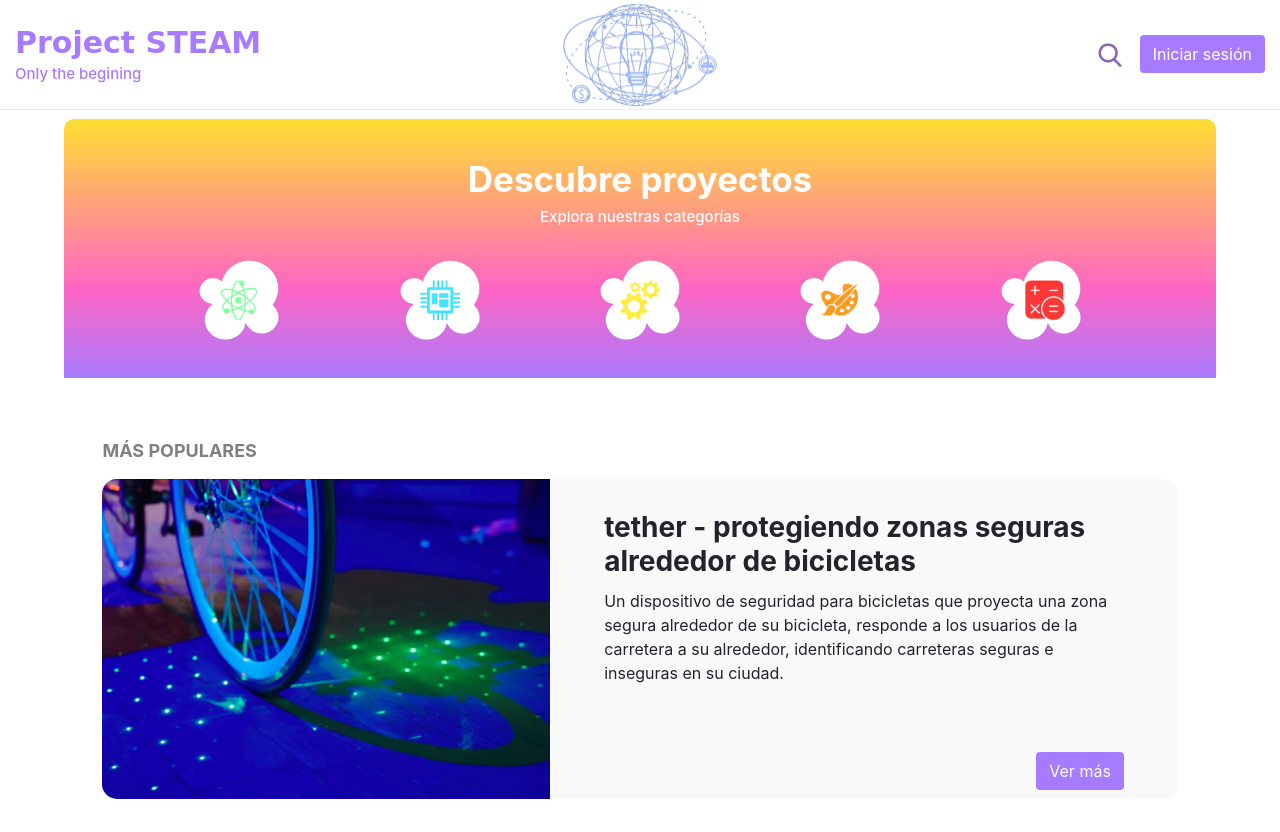
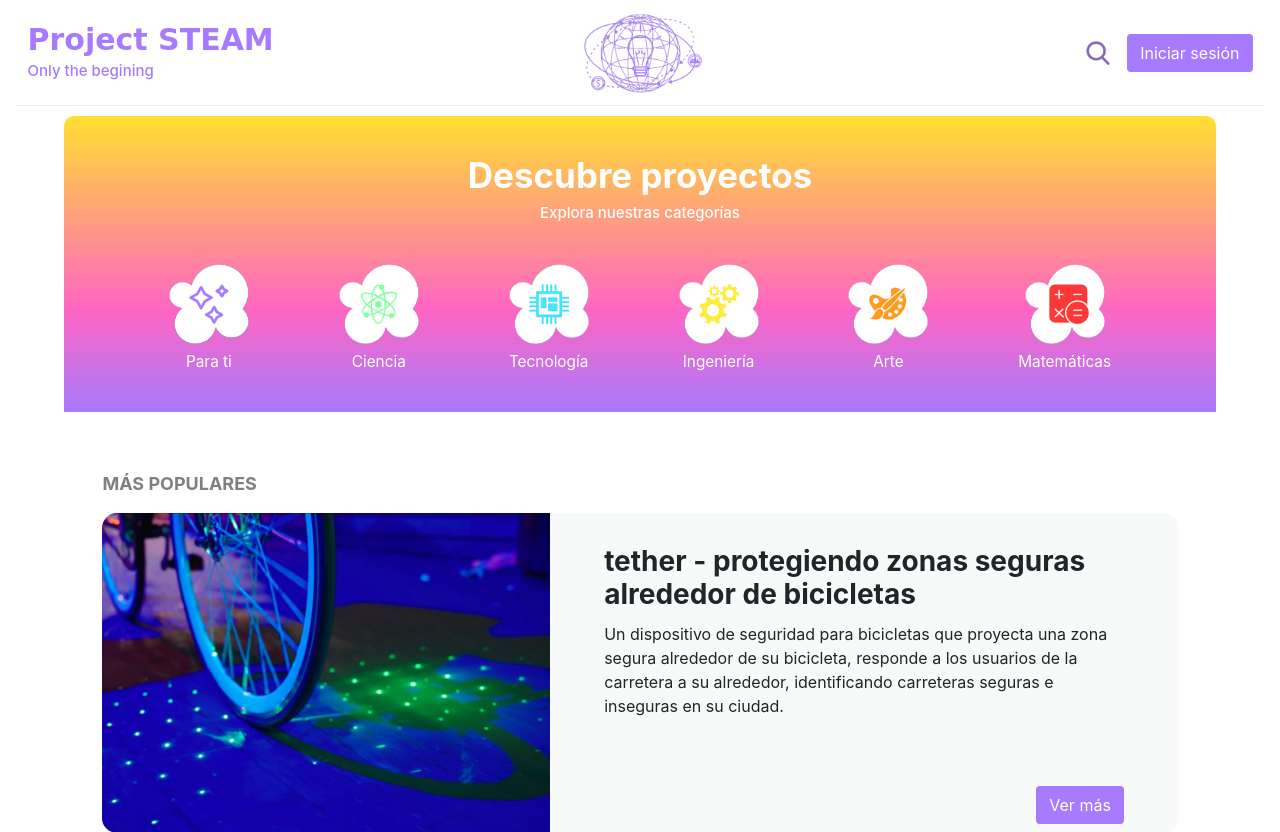
Before and after one commit to mariasol210/Crowdfunding_DesarrolloWeb, a PHP site: page / in a window 1280 px wide. Shown: the top 832 px of the page. Run offline with PHP 8.4, Linux system fonts and the light colour scheme; some libraries are stand-ins or nearby versions; some web fonts are replaced.

Commit message:
afinado el top del index

```diff
--- a/css/style.css
+++ b/css/style.css
@@ -25,17 +25,19 @@ h1{
 h2{
     margin: 0;
     padding-top: 0.75%;
+    padding-bottom: 0.75%;
     font-size: 15px;
 }
 
 /* TOP */
-.row.top_bar{
-    justify-content: space-between;
-    border-bottom: 1px solid #e9ecef
+.top_bar{
+    display: grid;
+    grid-template-columns: 3fr 2fr 3fr;
+    border-bottom: 1px solid #e9ecef;
+    padding: 1% 1%;
 }
 
-.col-md-5.top_buttons {
-    align-items: center;
+#top_buttons {
     text-align: end;
     margin: auto 0;
 }
@@ -46,22 +48,24 @@ h2{
 
 .logo {
     position: relative;
-    width: 12vw;
-    padding-block: 1%;
+    height: 80px;
+    width: auto;
+    margin-block: auto;
+    justify-self: center;
 }
 
-.row.top_bar h1{
+.top_bar h1{
     font-size: 30px;
     font-weight: bold;
     font-family: 'Shrikhand', cursive;
 }
 
-.row.top_bar h1, .row.top_bar h2{
+.top_bar h1, .top_bar h2{
     color: var(--morado);
 }
 
 /* NAVEGACIÓN */
-.nav_container h1, .nav_container h2{
+.nav_container h1, .nav_container h2, .nav_container p{
     color: white;
 }
 
@@ -83,15 +87,28 @@ h2{
     width: 90%;
 }
 
-#nav_buttons{
+.nav_buttons{
     display: flex;
     margin-top: 3%;
     justify-content: space-evenly;
 }
 
-#nav_buttons input:hover{
+.nav_buttons input{
+    width: 10vw;
+    max-width: 80px;
+    height: auto;
+}
+
+.nav_buttons p{
+    margin-bottom: 0;
+    font-size: 1.2vw;
+}
+
+.nav_buttons input:hover{
     opacity: 0.8;
 }
+
+
 
 /*MODAL INICIAR SESION*/
 .bgPurple{
@@ -241,3 +258,7 @@ footer a{
 }
 
 /**/
+
+@media only screen and (max-width: 600px){
+
+}
--- a/index.html
+++ b/index.html
@@ -19,15 +19,13 @@
 <body>
   <!-- Top container -->
   <div class="container-fluid">
-    <div class="row top_bar">
-      <div class="col-md-5" style="margin-block: auto;">
+    <div class="top_bar">
+      <div style="margin-block: auto;">
         <h1>Project STEAM</h1>
         <h2>Only the begining</h2>
       </div>
-      <div class="col-md-2" style="text-align: center;">
-        <img class="img-fluid logo" src="media/logo_azul.png">
-      </div>
-      <div class="col-md-5 top_buttons">
+      <img class="img-fluid logo" src="media/logo_morado.png">
+      <div id="top_buttons">
         <button type="button" class="btn search_button">
           <img src="media/search.png" style="width: 24px">
         </button>
@@ -220,14 +218,32 @@
   <div class="container-fluid nav_container">
     <h1>Descubre proyectos</h1>
     <h2>Explora nuestras categorías</h2>
-    <div id="nav_buttons">
-      <input type="image" name="ciencia" src="media/ciencia.png" width="80" height="auto" alt="ciencia">
-      <input type="image" name="tech" src="media/tech.png" width="80" height="auto" alt="tecnologia">
-      <input type="image" name="ingenieria" src="media/ingenieria.png" width="80" height="auto" alt="ingenieria">
-      <input type="image" name="arte" src="media/arte.png" width="80" height="auto" alt="arte">
-      <input type="image" name="mates" src="media/mates.png" width="80" height="auto" alt="matematicas">
+    <div class="nav_buttons">
+      <div>
+        <input type="image" name="para_ti" src="media/para_ti.png" alt="para_ti">
+        <p>Para ti</p>
+      </div>
+      <div>
+        <input type="image" name="ciencia" src="media/ciencia.png" alt="ciencia">
+        <p>Ciencia</p>
+      </div>
+      <div>
+        <input type="image" name="tech" src="media/tech.png" alt="tecnologia">
+        <p>Tecnología</p>
+      </div>
+      <div>
+        <input type="image" name="ingenieria" src="media/ingenieria.png" alt="ingenieria">
+        <p>Ingeniería</p>
+      </div>
+      <div>
+        <input type="image" name="arte" src="media/arte.png" alt="arte">
+        <p>Arte</p>
+      </div>
+      <div>
+        <input type="image" name="mates" src="media/mates.png" alt="matematicas">
+        <p>Matemáticas</p>
+      </div>
     </div>
-
   </div>
 
   <!-- Main content-->
```
Also changed, not shown: media/logo.png, media/logo_morado.png (added), media/logo_multicolor.png (added), media/para_ti.png (added).
